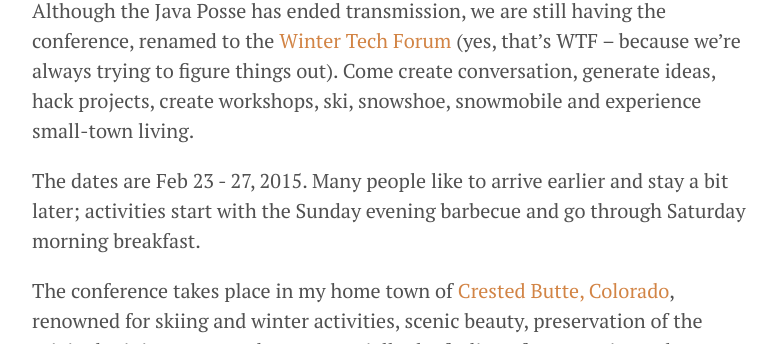
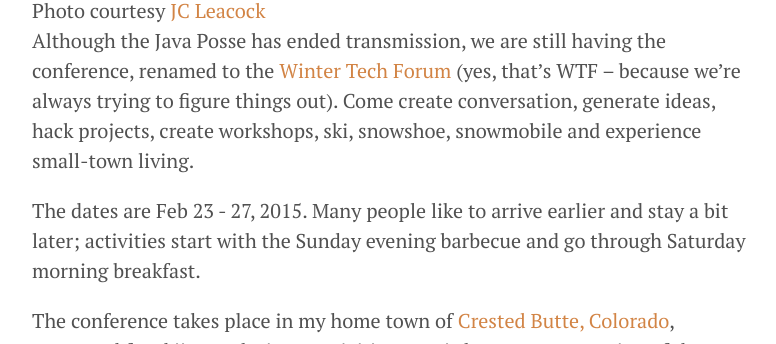
Before and after one commit to djaus2/BruceEckel.github.io, a Jekyll site: the page built from _posts/2015-01-09-the-winter-tech-forum.md, in a window 1280 px wide and 900 px high, cut to the strip 556-900 px from the top of the window. Shown: the whole strip, without its empty margins (248-1024 px from the left). Built offline with Jekyll 4.4.1, drawn with Linux system fonts in a browser that asks for light colours; Markdown is read by kramdown in place of the engine named in the settings; comment, search, counter and statistics services are not loaded.

Commit message:
Photo credit

```diff
--- a/_posts/2015-01-09-the-winter-tech-forum.md
+++ b/_posts/2015-01-09-the-winter-tech-forum.md
@@ -3,7 +3,9 @@ layout: post
 published: true
 title: The Winter Tech Forum
 ---
-![Crested Butte in Winter, at night](http://i.imgur.com/wKw1lP6.jpg "Crested Butte in Winter, at night")
+![Crested Butte in Winter, at night](http://i.imgur.com/wKw1lP6.jpg "Crested Butte in Winter, at night (JC Leacock photo)")
+<caption style="font-size:50%">Photo courtesy <a href="http://www.jcleacock.com">JC Leacock</a></caption>
+
 
 Although the Java Posse has ended transmission, we are still having the
 conference, renamed to the [Winter Tech Forum](http://wintertechforum.com) (yes, that's WTF -- because we're
```
